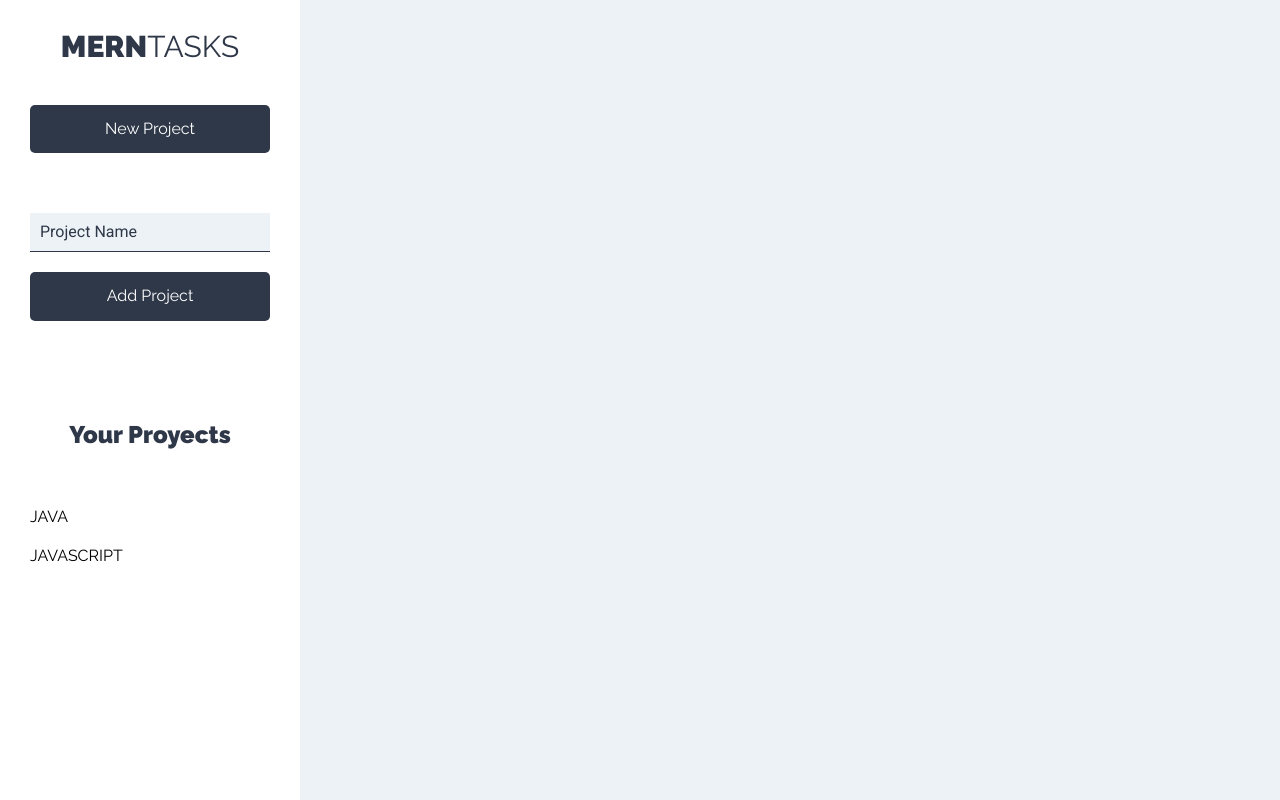
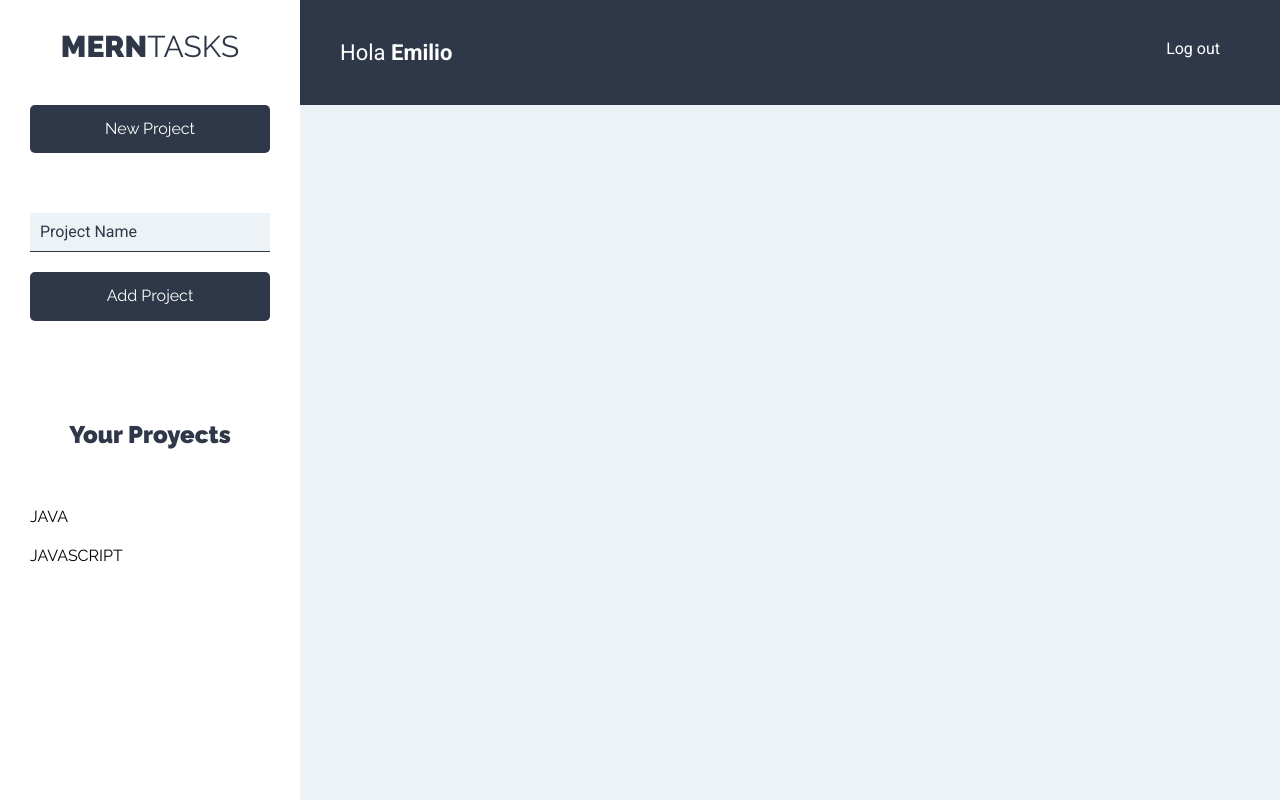
Before and after one commit to emilio-v/client, a React (Create React App) app: page /projects in a window 1280 px wide. Built offline with nearby package versions, Linux system fonts and the light colour scheme.

Commit message:
created header

```diff
--- /dev/null
+++ b/src/components/layout/Bar.js
@@ -0,0 +1,17 @@
+import React from "react";
+
+const Bar = () => {
+  return (
+    <header className="app-header">
+      <p className="nombre-usuario">
+        Hola <span>Emilio</span>
+      </p>
+
+      <nav className="nav-principal">
+        <a href="#!">Log out</a>
+      </nav>
+    </header>
+  );
+};
+
+export default Bar;
--- a/src/components/projects/Projects.js
+++ b/src/components/projects/Projects.js
@@ -1,12 +1,14 @@
 import React from "react";
 
 import SideBar from "../layout/SideBar";
+import Bar from "../layout/Bar";
 
 const Projects = () => {
   return (
     <div className="contenedor-app">
       <SideBar />
       <div className="seccion-principal">
+        <Bar />
         <main>
           <div className="contenedor-tareas"></div>
         </main>
```
